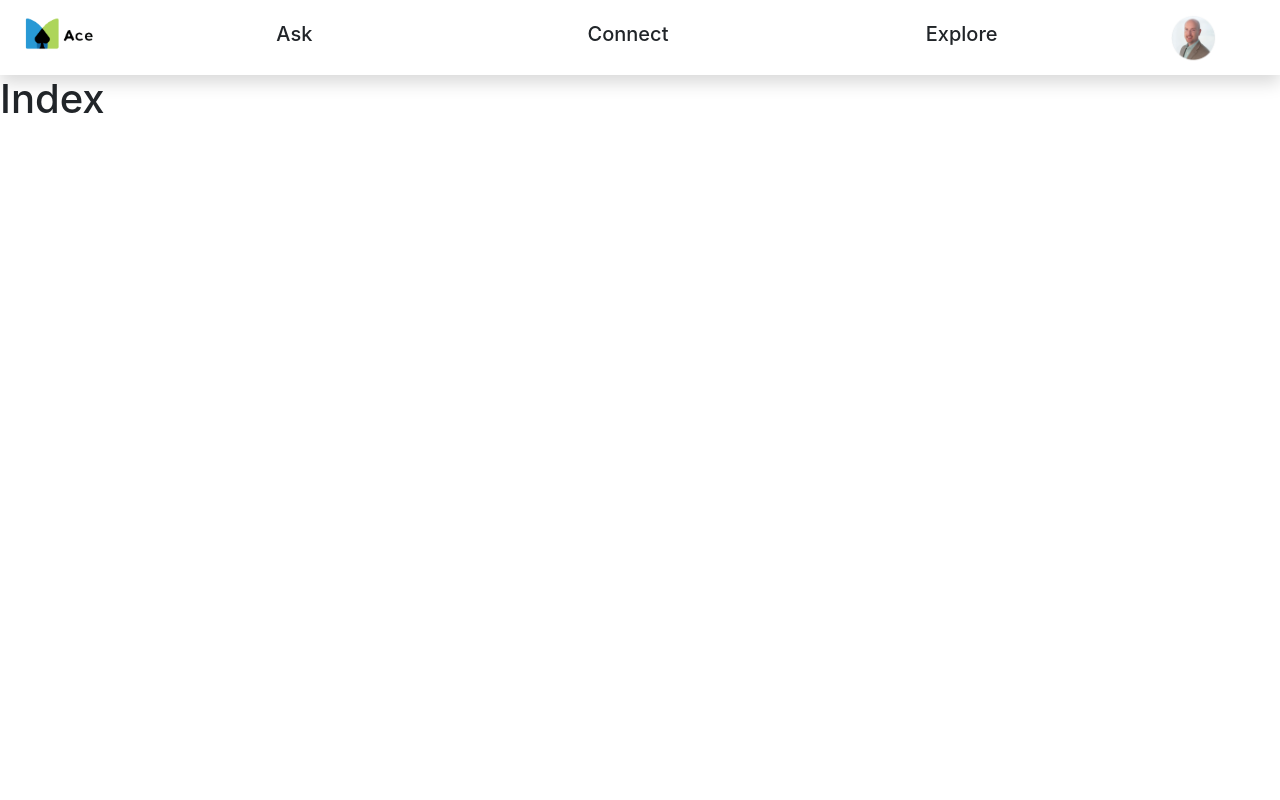
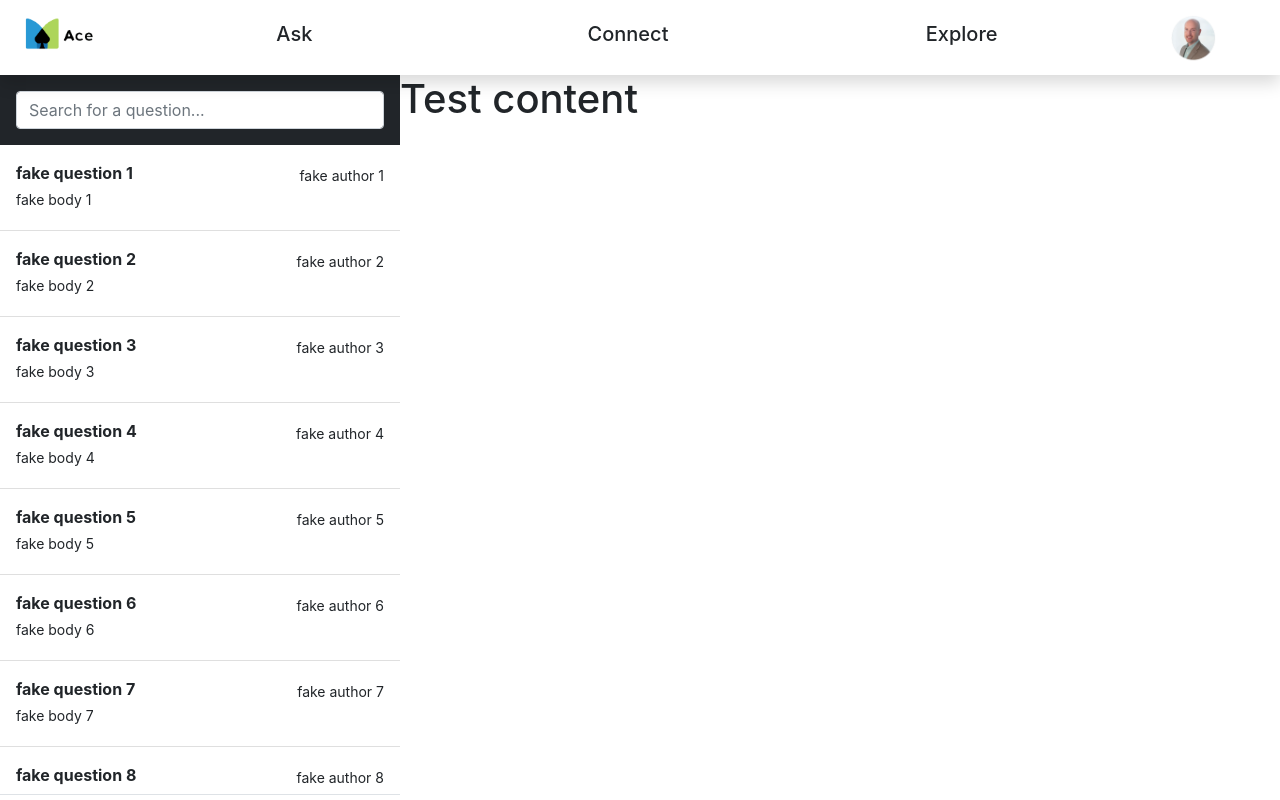
Before and after one commit to AlanChen4/MeetLyfe, a Next.js app in the folder meet-lyfe/: page / in a window 1280 px wide. Built offline with nearby package versions, Linux system fonts and the light colour scheme.

Commit message:
Add demo sidebar with overflow scrolling and text preview

```diff
--- /dev/null
+++ b/meet-lyfe/components/Question.js
@@ -0,0 +1,11 @@
+export default function Question(props) {
+    return (
+        <a href="#" className="list-group-item list-group-item-action py-3 lh-tight">
+            <div className="d-flex w-100 align-items-center justify-content-between">
+                <strong className="mb-1">{props.title}</strong>
+                <small>{props.author}</small>
+            </div>
+            <div className="col-10 mb-1 small">{props.body}</div>
+        </a>
+    )
+}
--- /dev/null
+++ b/meet-lyfe/components/Sidebar.js
@@ -0,0 +1,30 @@
+import Question from "./Question";
+
+export default function Sidebar() {
+
+    const questionsTest = [
+        {'title': 'fake question 1', 'body': 'fake body 1', 'author': 'fake author 1'},
+        {'title': 'fake question 2', 'body': 'fake body 2', 'author': 'fake author 2'},
+        {'title': 'fake question 3', 'body': 'fake body 3', 'author': 'fake author 3'},
+        {'title': 'fake question 4', 'body': 'fake body 4', 'author': 'fake author 4'},
+        {'title': 'fake question 5', 'body': 'fake body 5', 'author': 'fake author 5'},
+        {'title': 'fake question 6', 'body': 'fake body 6', 'author': 'fake author 6'},
+        {'title': 'fake question 7', 'body': 'fake body 7', 'author': 'fake author 7'},
+        {'title': 'fake question 8', 'body': 'fake body 8', 'author': 'fake author 8'},
+        {'title': 'fake question 9', 'body': 'fake body 9', 'author': 'fake author 9'},
+        {'title': 'fake question 10', 'body': 'fake body 10', 'author': 'fake author 10'},
+    ];
+
+    return (
+        <div className="bg-dark d-flex flex-column flex-shrink-0" style={{width: "400px", height: "100%"}}>
+            <div className="d-flex form-group p-3 flex-shrink-0">
+                <input className="form-control" placeholder="Search for a question..."></input>
+            </div>
+            <div className="list-group list-group-flush border-bottom overflow-auto">
+                {questionsTest.map((item, index) => {
+                    return <Question key={index} title={item.title} body={item.body} author={item.author} />
+                })}
+            </div>
+        </div>
+    )
+}
--- a/meet-lyfe/pages/index.js
+++ b/meet-lyfe/pages/index.js
@@ -1,16 +1,16 @@
-import Head from 'next/head'
-import Navbar from '../components/Navbar'
+import Navbar from '../components/Navbar';
+import Sidebar from '../components/Sidebar';
 
 export default function Home() {
     return (
-        <div>
-            <Head>
-                <title>ACE</title>
-                <meta name="description" content="MetLife ACE" />
-                <link rel="icon" href="/favicon.ico" />
-            </Head>
-            <Navbar />
-            <h1>Index</h1>
+        <div style={{height: "90vh"}}>
+            <div className="h-100">
+                <Navbar />
+                <div className="d-flex h-100">
+                    <Sidebar />
+                    <h1>Test content</h1>
+                </div>
+            </div>
         </div>
     )
 }
```
